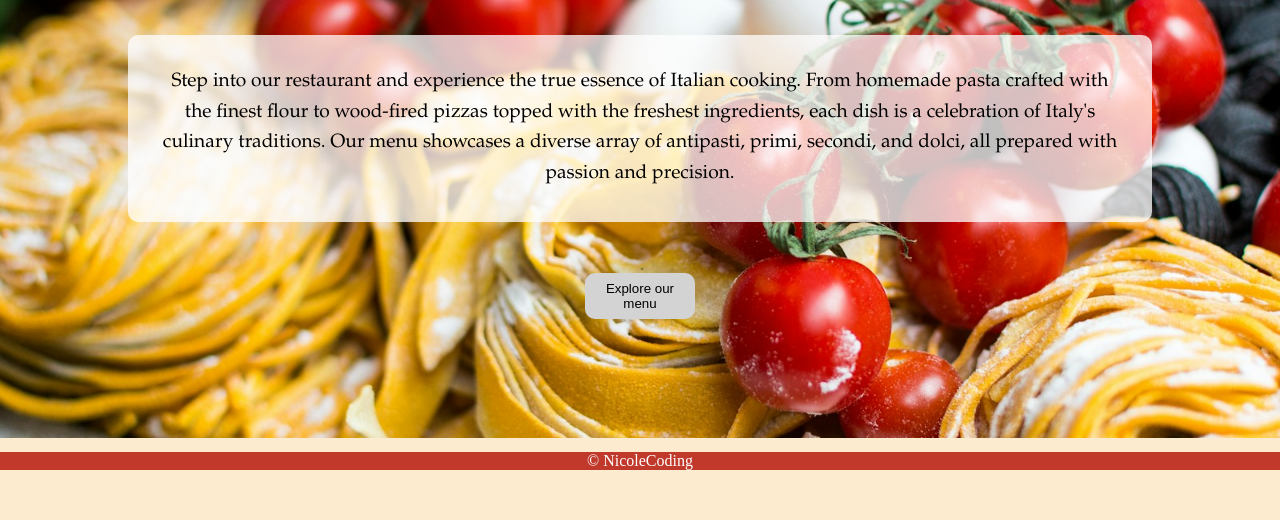
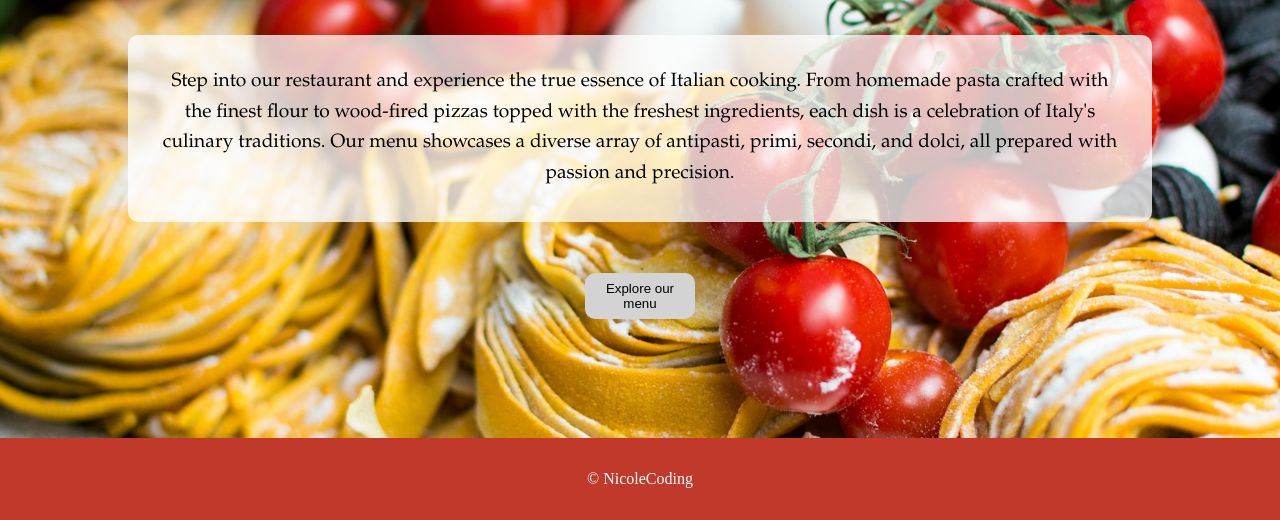
Before and after one commit to NicoleCoding/restaurant-project, a website built with webpack: page src/index.html in a window 1280 px wide. Shown: the part 330-850 px from the top of the page. Before the commit the page ends 800 px from the top, so only its background shows below. Built offline with nearby package versions, Linux system fonts and the light colour scheme.

Commit message:
-Padding adjustments on the footer

```diff
--- a/src/style.css
+++ b/src/style.css
@@ -187,4 +187,6 @@ footer {
     margin-top: auto;
     width: 100%;
     padding: 0;
+    padding-top: 2rem;
+    padding-bottom: 2rem;
 }
```
